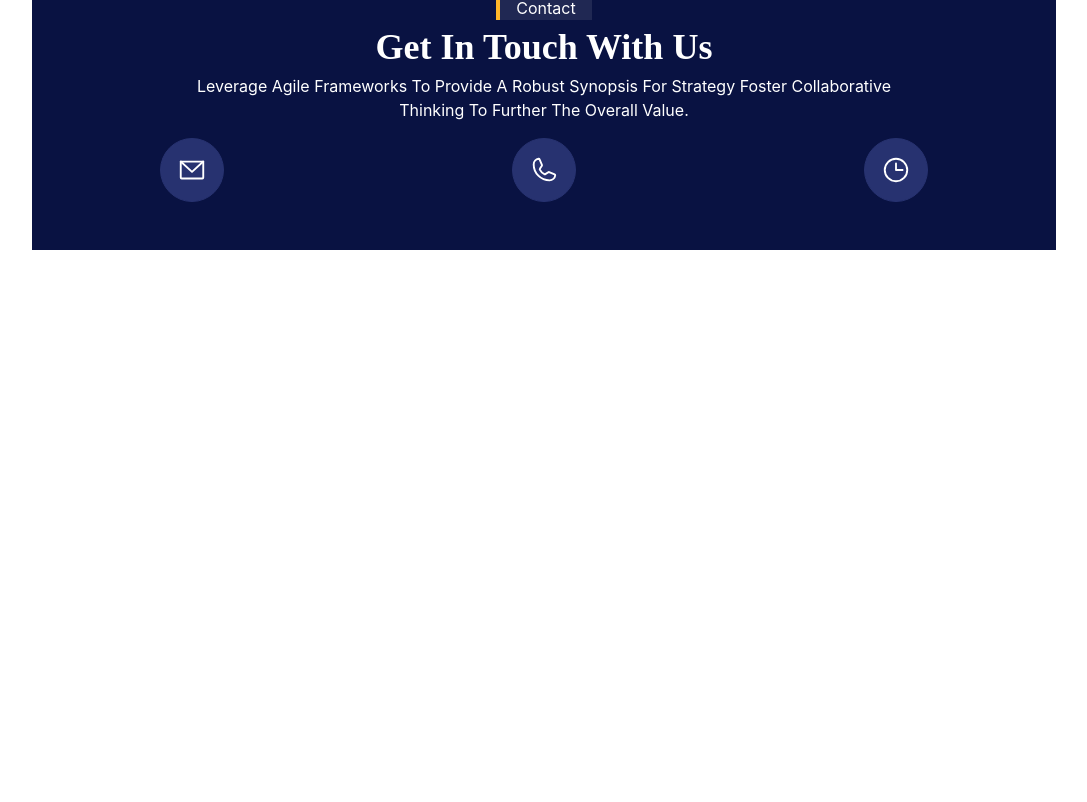
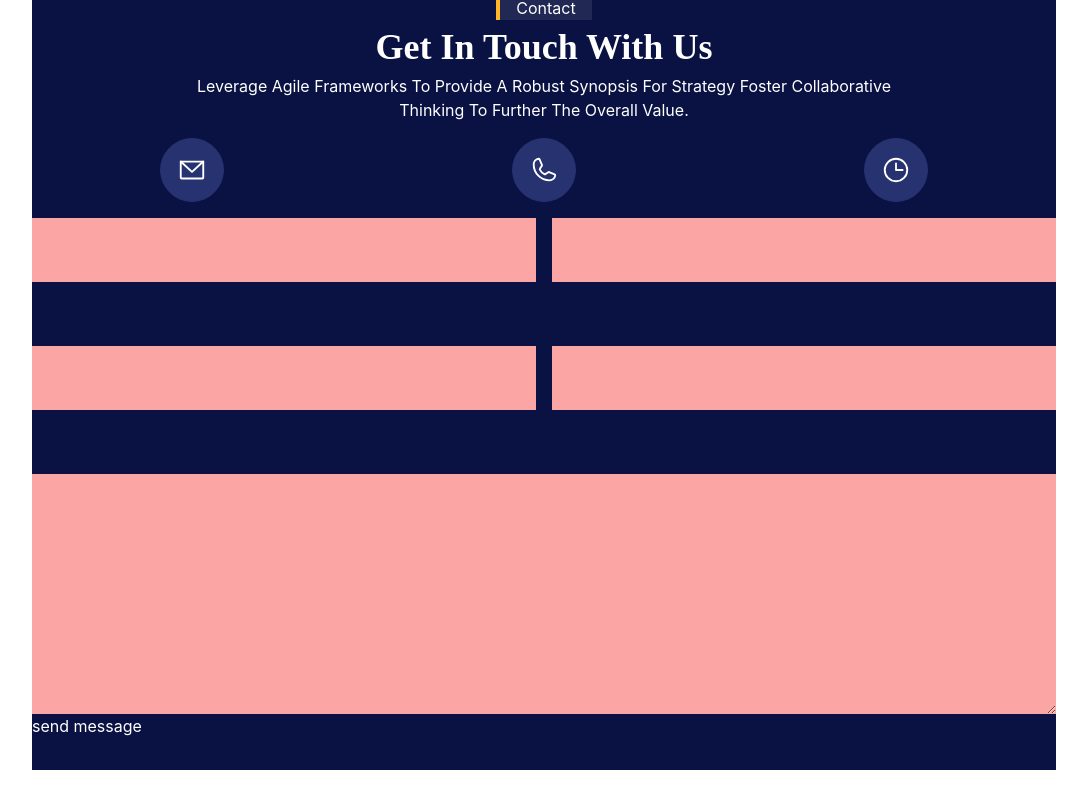
Before and after one commit to smartcollins/logistics, a React (Create React App) app: page /contact in a window 1280 px wide. Shown: the part 708-1510 px from the top of the page, without its empty margins (96-1183 px from the left). Before the commit the page ends 990 px from the top, so only its background shows below. Built offline with nearby package versions, Linux system fonts and the light colour scheme.

Commit message:
work in progress

```diff
--- a/src/pages/Contact.jsx
+++ b/src/pages/Contact.jsx
@@ -19,6 +19,15 @@ const Contact = ()=>{
                     <Phone className='w-16 h-16 bg-[#273270] border border-[#273270] rounded-full px-4' size={30} color="#ffffff" />
                     <Clock className='w-16 h-16 bg-[#273270] border border-[#273270] rounded-full px-4' size={30} color="#ffffff" />
                 </div>
+                <div className=' grid grid-rows-4 grid-cols-2 gap-4'>
+                    <input type="text" className='bg-red-300 h-16 w-full' />
+                    <input type="text" className='bg-red-300 h-16 w-full' />
+                    <input type="text" className='bg-red-300 h-16 w-full' />
+                    <input type="text" className='bg-red-300 h-16 w-full' />
+                    {/* <input className='bg-red-300 w-full col-span-2 row-span-2'/> */}
+                    <textarea className='bg-red-300 w-full col-span-2 row-span-2' name="" id="" cols="30" rows="10"></textarea>
+                </div>
+                <button>send message</button>
             </div>
         </div>
     )
```
